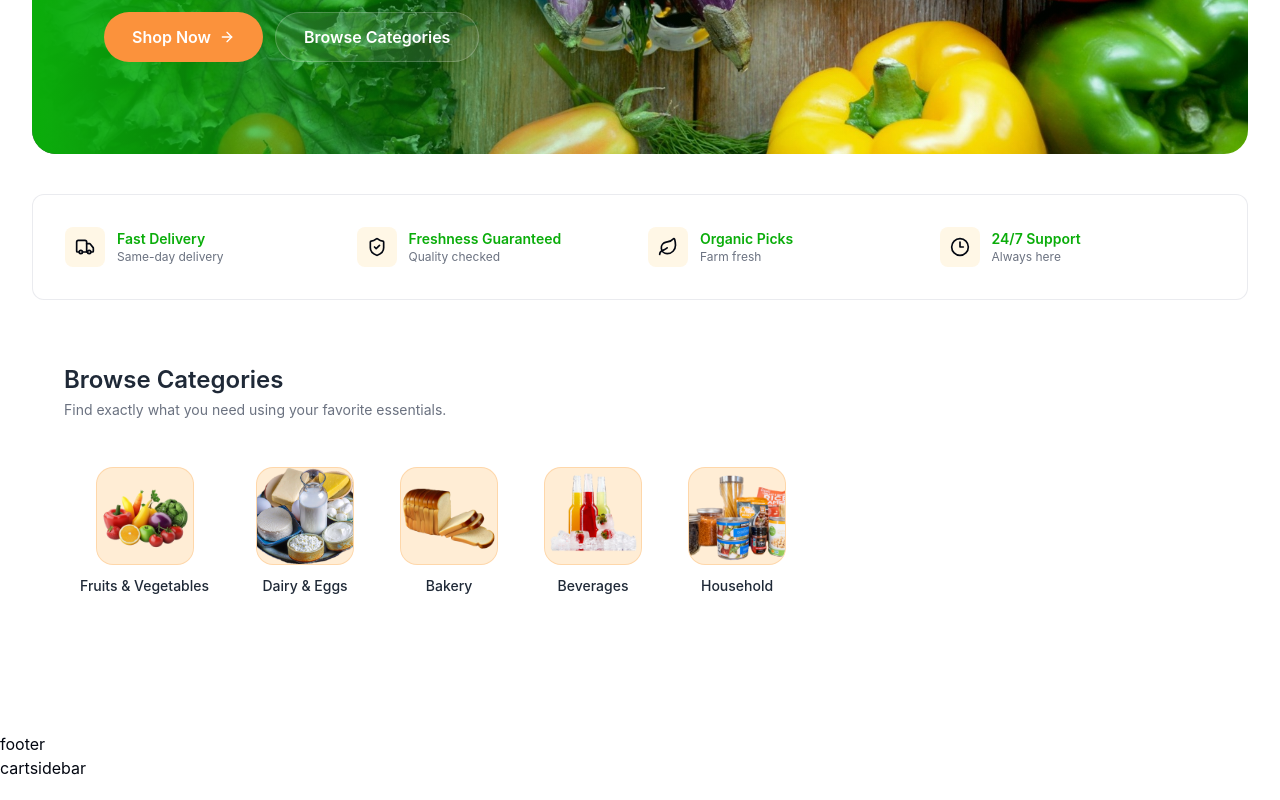
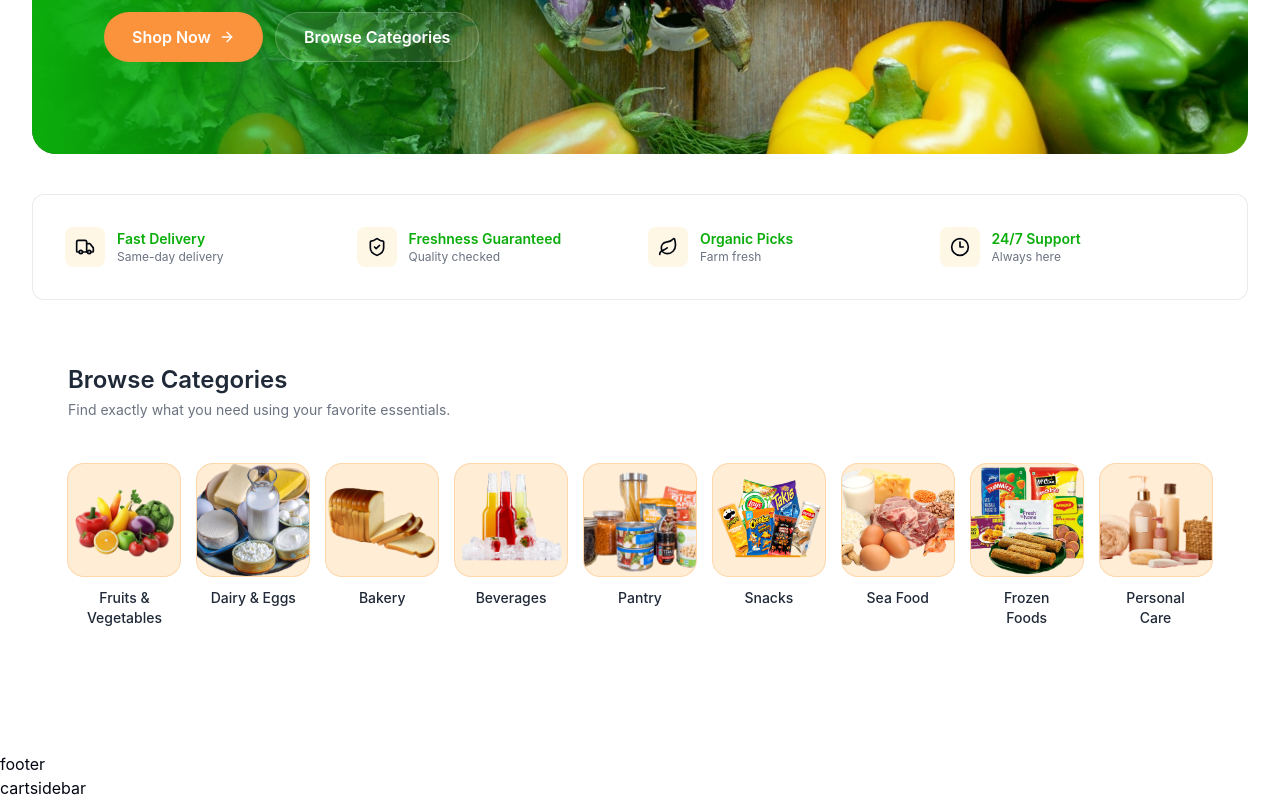
Before and after one commit to Enkhee-iu/Grocery-Delivery, a React (Vite) app in the folder Delivery-Front/: page / in a window 1280 px wide. Shown: the part 535-1335 px from the top of the page. Built offline with nearby package versions, Linux system fonts and the light colour scheme.

Commit message:
Categories

```diff
--- a/Delivery-Front/src/components/Home/HomeCategories.tsx
+++ b/Delivery-Front/src/components/Home/HomeCategories.tsx
@@ -5,60 +5,50 @@ import dairyEggs from "../../assets/dairy_eggs.png"
 import bakery from "../../assets/bakery.png"
 import drinks from "../../assets/drinks.png"
 import pantryStaples from "../../assets/pantry_staples.png"
+import snacks from "../../assets/snacks.png"
+import meatseafood from "../../assets/meat_seafood.png"
+import frozenfoods from "../../assets/frozen_foods.png"
+import personalcare from "../../assets/personal_care.png"
+
 
 const categories = [
-  {
-    slug: "fruits-vegetables",
-    name: "Fruits & Vegetables",
-    image: fruitsVegetables,
-  },
-  {
-    slug: "dairy-eggs",
-    name: "Dairy & Eggs",
-    image: dairyEggs,
-  },
-  {
-    slug: "bakery",
-    name: "Bakery",
-    image: bakery,
-  },
-  {
-    slug: "beverages",
-    name: "Beverages",
-    image: drinks,
-  },
-  {
-    slug: "household",
-    name: "Household",
-    image: pantryStaples,
-  },
+  { slug: "fruits-vegetables", name: "Fruits & Vegetables", image: fruitsVegetables },
+  { slug: "dairy-eggs", name: "Dairy & Eggs", image: dairyEggs },
+  { slug: "bakery", name: "Bakery", image: bakery },
+  { slug: "beverages", name: "Beverages", image: drinks },
+  { slug: "pantry", name: "Pantry", image: pantryStaples },
+  { slug: "snacks", name: "Snacks", image: snacks },
+  { slug: "seafood", name: "Sea Food", image: meatseafood },
+  { slug: "frozzenfoods", name: "Frozen Foods", image: frozenfoods },
+  { slug: "personalcare", name: "Personal Care", image: personalcare },
 ] as const
 
 const HomeCategories = () => {
   return (
     <section className="py-16">
-      <div className="mx-auto max-w-7xl px-4 sm:px-6 lg:px-8">
+      <div className="mx-auto max-w-[1440px] px-4 sm:px-6 lg:px-9">
         <div>
           <h2 className="text-2xl font-semibold text-app">Browse Categories</h2>
           <p className="mt-1 text-sm text-app-text-light">Find exactly what you need using your favorite essentials.</p>
         </div>
 
-        <div className="mt-8 flex gap-4 overflow-x-auto pb-2 no-scrollbar">
+        <div className="mt-8 grid grid-cols-1 gap-4 sm:grid-cols-3 lg:grid-cols-9">
           {categories.map((cat) => (
             <a
               key={cat.slug}
               href={`/products?category=${cat.slug}`}
               onClick={() => window.scrollTo(0, 0)}
-              className="group flex min-w-[120px] flex-col items-center gap-3 p-4"
+              className="group flex flex-col items-center gap-3 rounded-2xl p-3 transition-all hover:translate-y-[-2px]"
             >
-              <div className="flex size-20 items-center justify-center overflow-hidden rounded-2xl bg-orange-100 ring-1 ring-orange-200 transition-all group-hover:ring-2 group-hover:ring-orange-300/75 sm:size-24">
+              <div className="flex size-24 items-center justify-center overflow-hidden rounded-2xl bg-orange-100 ring-1 ring-orange-200 transition-all group-hover:ring-2 group-hover:ring-orange-300/75 sm:size-28">
                 <img
                   src={cat.image}
                   alt={cat.name}
                   className="h-full w-full object-cover transition-transform duration-300 group-hover:scale-105"
                 />
               </div>
-              <span className="text-sm font-medium text-app">{cat.name}</span>
+              <span className="text-center text-sm font-medium text-app">{cat.name}</span>
+
             </a>
           ))}
         </div>
--- a/Delivery-Front/src/pages/Home.tsx
+++ b/Delivery-Front/src/pages/Home.tsx
@@ -5,8 +5,7 @@ import HomeCategories from "$/components/Home/HomeCategories";
 
 const Home = () => {
     return(
-        <div className="min-h-screen msx-w-7xl mx-auto px-4 sm:px-6
-        lg:px-8 py-12">
+        <div className="mx-auto min-h-screen max-w-[1440px] px-4 sm:px-6 lg:px-8 py-12">
              <Hero/>
              <Features/>
              <HomeCategories/>
```
